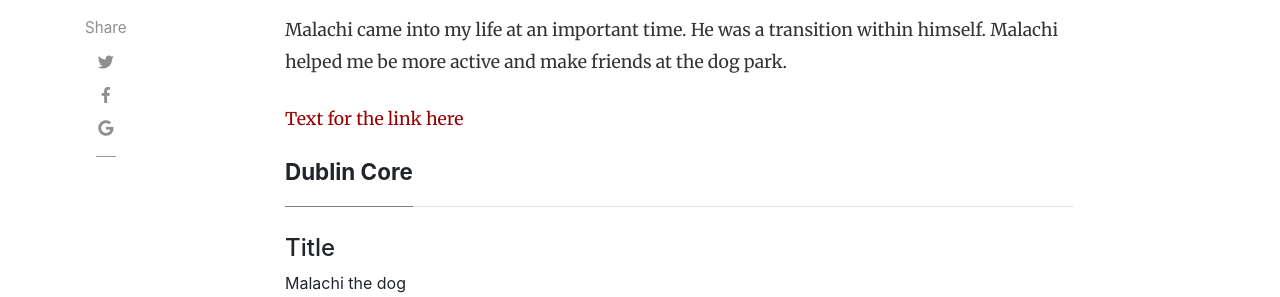
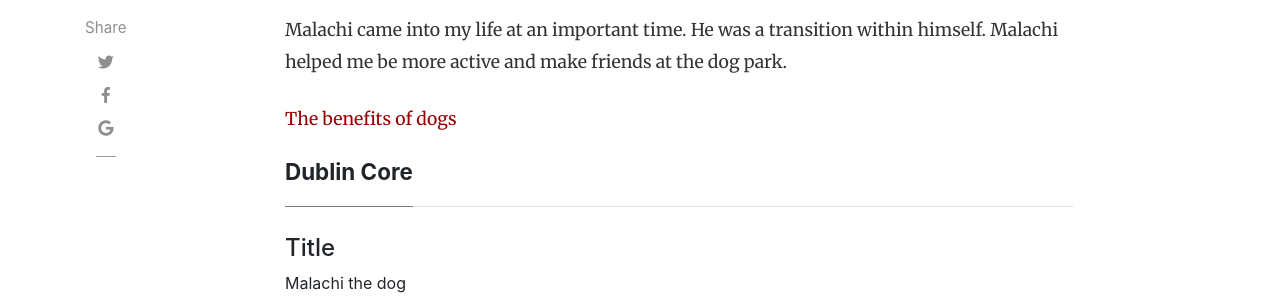
Before and after one commit to H301HistoryHarvest/H301HistoryHarvest, a Jekyll site: the page built from _items/2019-10-03-0007.md, in a window 1280 px wide and 900 px high, scrolled down 1649 px. Shown: the part 152-449 px from the top of the window. Built offline with Jekyll 4.4.1, drawn with Linux system fonts in a browser that asks for light colours; nearby versions of some CDN libraries; comment, search, counter and statistics services are not loaded.

Commit message:
Update 2019-10-03-0007.md

```diff
--- a/_items/2019-10-03-0007.md
+++ b/_items/2019-10-03-0007.md
@@ -26,4 +26,4 @@ Paragraph 2
 
 Malachi came into my life at an important time. He was a transition within himself. Malachi helped me be more active and make friends at the dog park.
 
-[Text for the link here](https://www.huffpost.com/entry/the-10-health-benefits-of-dogs-and-one-health-risk_n_57dad1b8e4b04a1497b2f5a0)
+[The benefits of dogs](https://www.huffpost.com/entry/the-10-health-benefits-of-dogs-and-one-health-risk_n_57dad1b8e4b04a1497b2f5a0)
```
